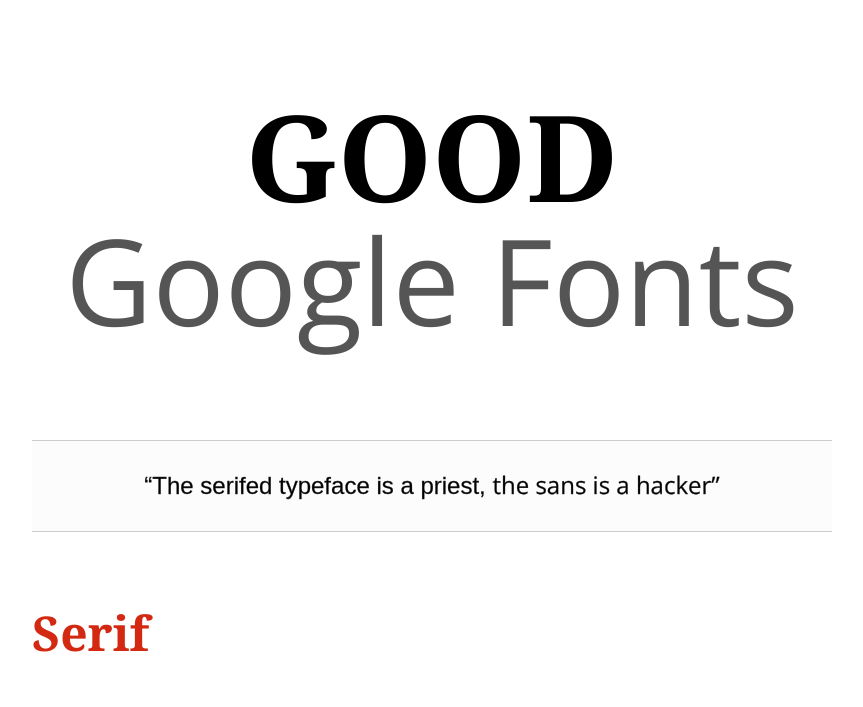
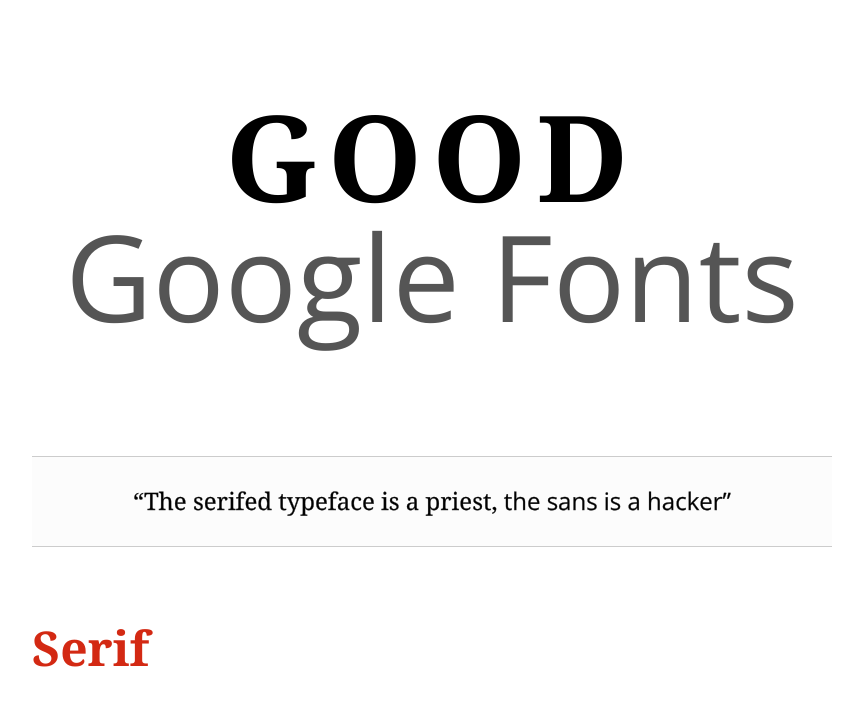
Before and after one commit to huangyangme/Good-Google-Fonts, a plain HTML site: page index.html in a window 1280 px wide. Shown: the top 707 px of the page, without its empty margins (208-1071 px from the left). Drawn offline with nearby package versions, Linux system fonts and the light colour scheme.

Commit message:
change font family

```diff
--- a/index.html
+++ b/index.html
@@ -20,7 +20,7 @@
 
         body {
             padding: 1em;
-             font: 400 1em/1.7 Arial, sans-serif;
+             font: 400 1em/1.7 "Georgia", "Times New Roman", Times,"Songti SC","SimSun", sans-serif;
             -webkit-font-smoothing: subpixel-antialiased;
             -moz-osx-font-smoothing: grayscale;
             -webkit-text-size-adjust: 100%;
@@ -43,9 +43,13 @@
         h1 {
              font-size: 7.5em;
              line-height: 1;
-             margin-bottom: .8em;
+             margin-bottom: 1em;
              text-align: center;
              text-transform: uppercase;
+        }
+
+        h1 span.serif {
+            letter-spacing: 10px;
         }
 
         h1 span.open-sans {
@@ -203,7 +207,7 @@
 <body>
     <article>
         <h1><span class="serif">Good</span> <br><span class="open-sans">Google Fonts</span></h1>
-        <div class="title"><span class="">“The serifed typeface is a priest,</span> <span class="open-sans">the sans is a hacker”</span></div>
+        <div class="title"><span class="serif">“The serifed typeface is a priest,</span> <span class="open-sans">the sans is a hacker”</span></div>
 
         <h2 class="serif">Serif</h2>
 
@@ -294,6 +298,7 @@
                 <li><a href="http://blog.justfont.com/2014/06/google-fonts-2/">Google fonts 的字體（sans-serif 篇）</a></li>
             </ul>
         </p>
+        <p>(By <a href="http://huangyang.me">HuangYang</a>)</p>
     </footer>
     </body>
 </html>
```
